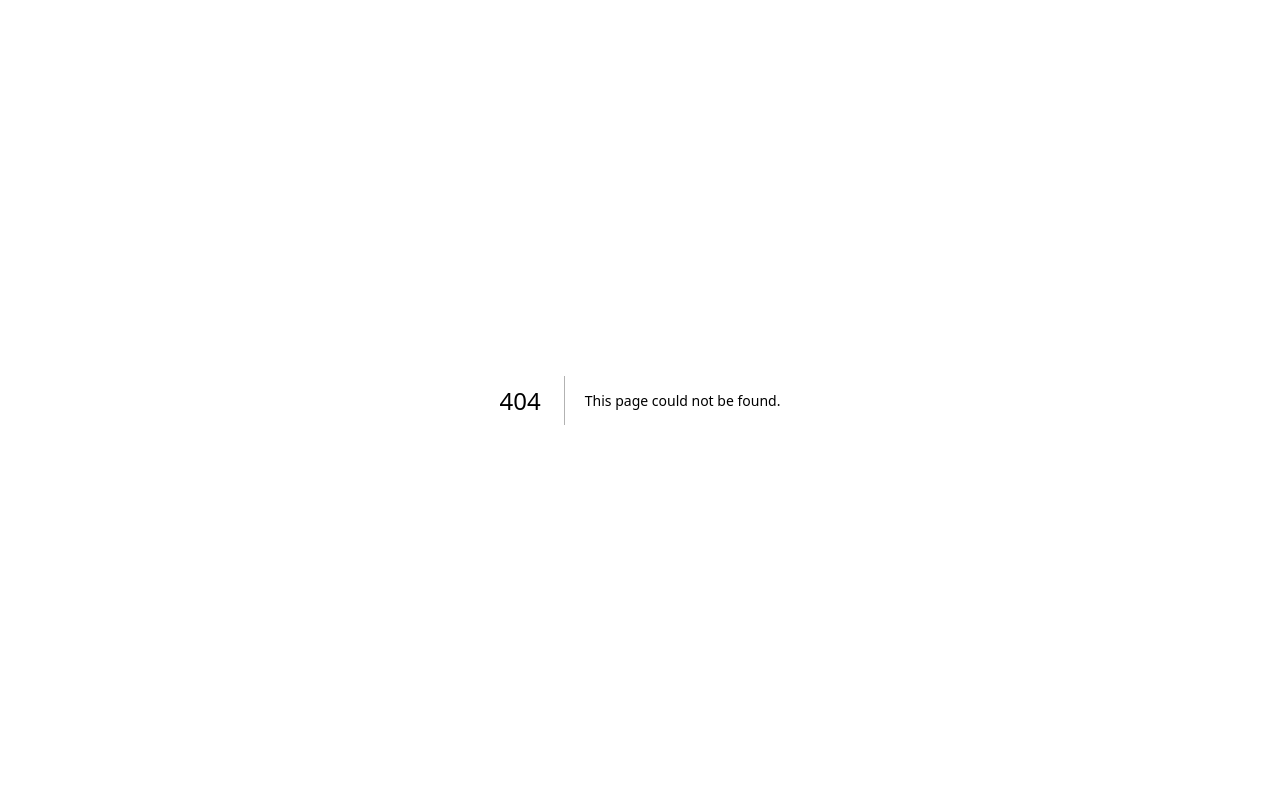
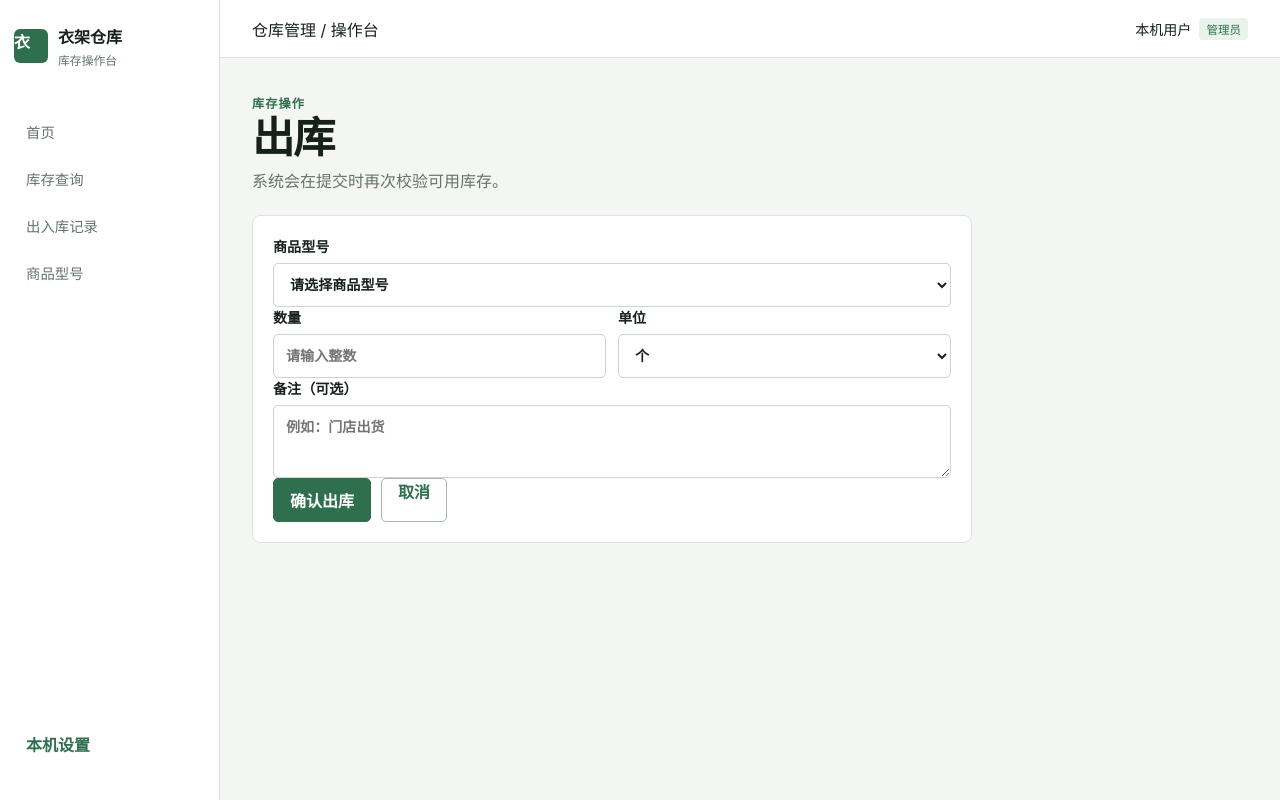
Before and after one commit to zhonghekai393-del/hanger-warehouse, a Next.js app: page /stock/out in a window 1280 px wide. Before the commit this address had no page. Built offline with nearby package versions, Linux system fonts and the light colour scheme.

Commit message:
fix: track stock out page

```diff
--- /dev/null
+++ b/app/(app)/stock/out/page.tsx
@@ -0,0 +1,5 @@
+import { StockForm } from "@/components/stock-form";
+
+export default function StockOutPage() {
+  return <div className="page-stack narrow-page"><div className="page-heading"><div><p className="eyebrow">库存操作</p><h1>出库</h1><p>系统会在提交时再次校验可用库存。</p></div></div><StockForm type="OUT" /></div>;
+}
```
